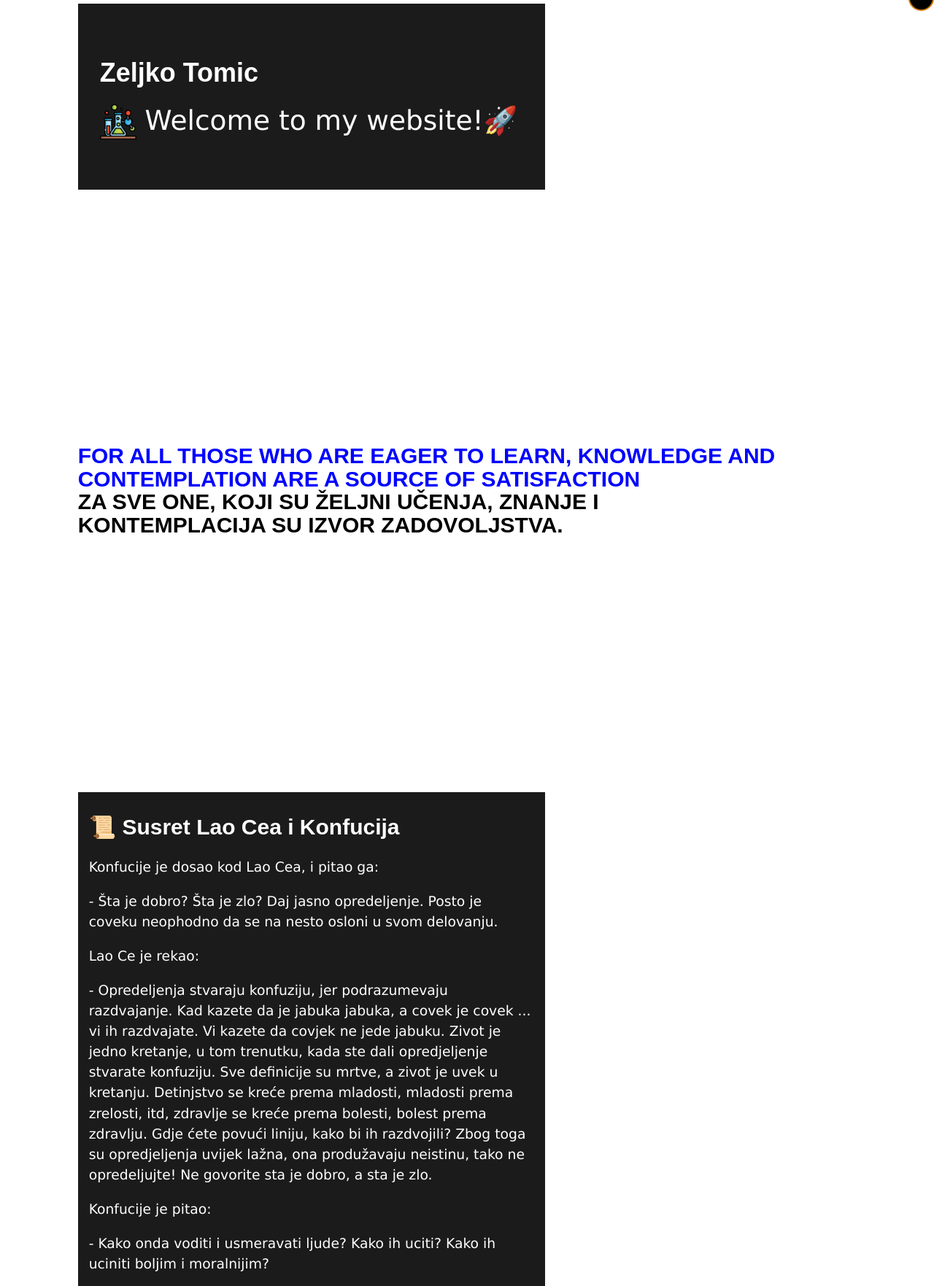
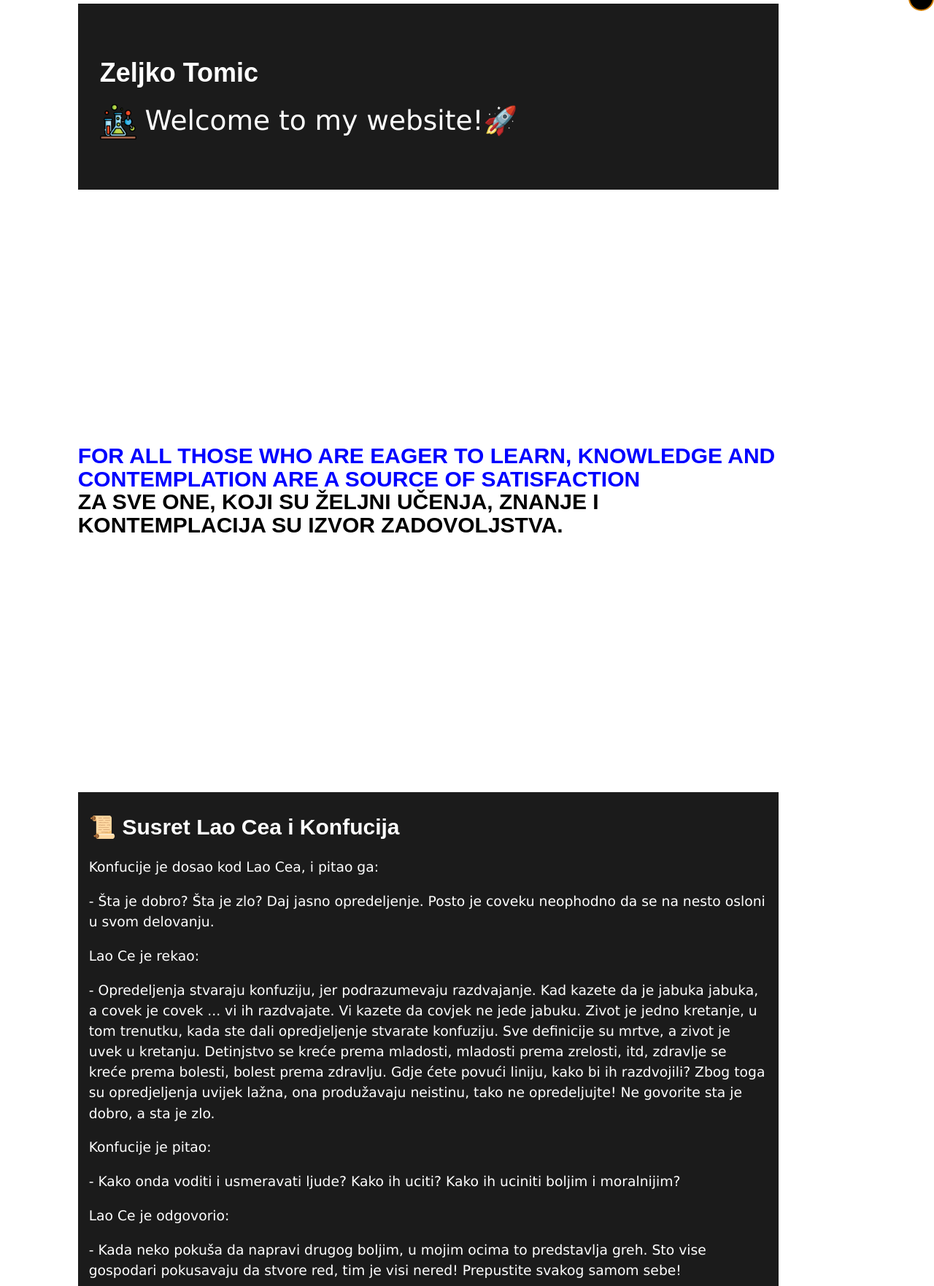
Before and after one commit to Justtrymili/moj-prvi-website, a website: page public/index.html in a window 1280 px wide. Shown: the part 115-1878 px from the top of the page at 73% size. Drawn offline with nearby package versions, Linux system fonts and the light colour scheme; a web font is replaced by a local one.

Commit message:
viewport

```diff
--- a/public/index.html
+++ b/public/index.html
@@ -161,7 +161,7 @@
 
   </section>
 
-      <section style="position: relative;right: 130px; width: 300px; " class="left block" >
+      <section style="position: relative;right: 90px; width: 300px; " class="left block" >
        <a style="color:blue" href="index2.html" ><h3 style="position: absolute;left: 65px;bottom: -15px;" > 👨‍🔬 Work <br/> <b style="color:orange; position: relative;left: 10px;" >Just try</b>  </h3></a>
       </section>
 
--- a/public/style.css
+++ b/public/style.css
@@ -45,14 +45,14 @@ canvas {
 
   header {
     background: var(--dark-bg);
-    grid-column: 2 / span 6;
+    grid-column: 2 / span 9;
     font-size: 2.5rem;
     padding: 2rem;
     margin-bottom: var(--spacing);
   }
 
   section {
-    grid-column: 2 / 8;
+    grid-column: 2 / 11;
     padding: 1rem;
     background: var(--dark-bg);
     font-size: 1.25rem;
```
